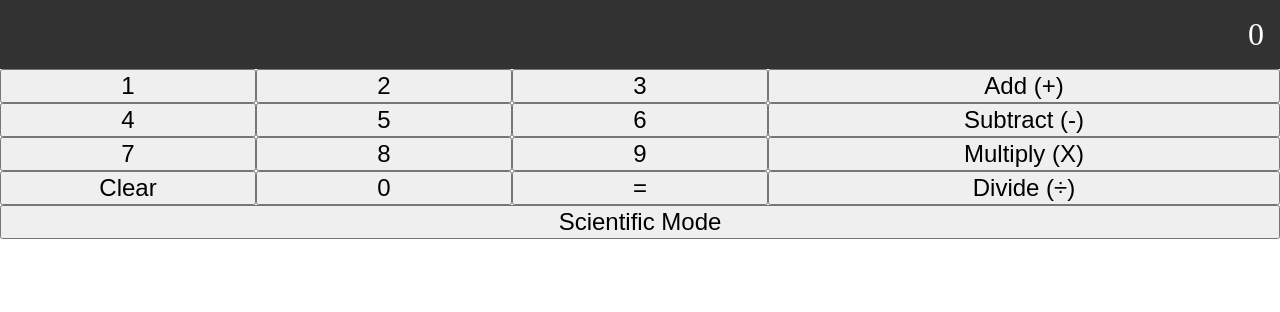
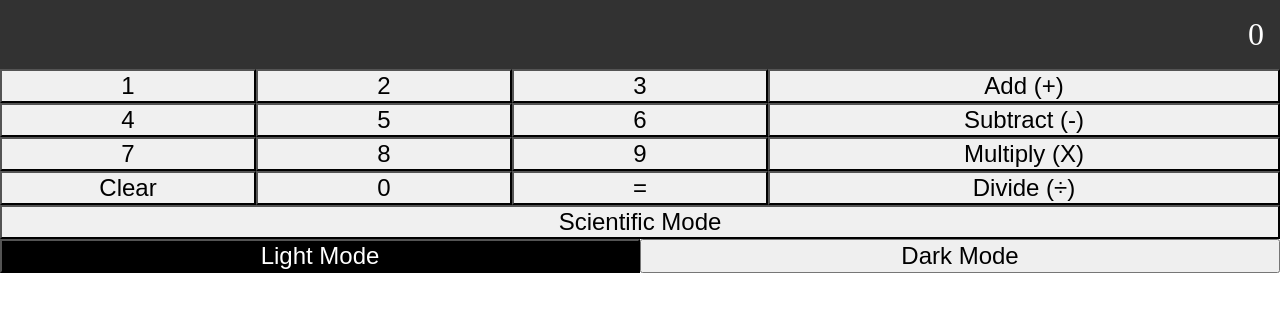
Before and after one commit to theapoorvsrivastav/react-simple-calculator, a React (Create React App) app: page / in a window 1280 px wide. Shown: the top 312 px of the page. Built offline with nearby package versions, Linux system fonts and the light colour scheme.

Commit message:
Goal 3 added light/dark mode

```diff
--- a/package.json
+++ b/package.json
@@ -1,8 +1,9 @@
 {
   "name": "simple-react-calculator",
-  "version": "0.1.0",
+  "version": "0.0.1",
   "private": true,
   "dependencies": {
+    "node-sass": "4.14.1",
     "react": "^16.8.6",
     "react-dom": "^16.8.6",
     "react-scripts": "^3.4.1"
--- a/src/Button.css
+++ b/src/Button.css
@@ -1,6 +1,8 @@
 .button {
   width: 20%;
   font-size: 1.5rem;
+  background: #f0f0f0;
+  color: #000;
 }
 
 .button:focus {
--- a/src/Calculator.css
+++ /dev/null
@@ -1,3 +0,0 @@
-.calculator {
-  display: block;
-}
--- a/src/Calculator.js
+++ b/src/Calculator.js
@@ -2,7 +2,7 @@ import React from 'react';
 import Engine from './Engine.js';
 import Display from './Display.js';
 import Button from './Button.js';
-import './Calculator.css';
+import './Calculator.scss';
 
 class Calculator extends React.Component {
   constructor(props) {
@@ -14,6 +14,11 @@ class Calculator extends React.Component {
     };
     this.handleButtonClick = this.handleButtonClick.bind(this);
     this.handleScienceClick = this.handleScienceClick.bind(this);
+    this.handleLightMode = this.handleLightMode.bind(this);
+    this.handleDarkMode = this.handleDarkMode.bind(this);
+    this.calculatorDom = React.createRef();
+    this.lightNode = React.createRef();
+    this.darkNode = React.createRef();
   }
 
   handleButtonClick(value) {
@@ -28,9 +33,28 @@ class Calculator extends React.Component {
     });
   }
 
+  handleLightMode(){
+    let lightNode = this.lightNode.current;
+    let darkNode = this.darkNode.current;
+    let calcNode = this.calculatorDom.current;
+    darkNode.className= "";
+    lightNode.className="currentToggle";
+    calcNode.offsetParent.className="lightBg";
+    calcNode.className = "lightMode";
+  }
+  handleDarkMode(){
+    let lightNode = this.lightNode.current;
+    let darkNode = this.darkNode.current;
+    let calcNode = this.calculatorDom.current;
+    lightNode.className = "";
+    calcNode.offsetParent.className="darkBg";
+    darkNode.className = "currentToggle";
+    calcNode.className = "darkMode";
+  }
+
   render() {
     return (
-      <div className="calculator">
+      <div ref={this.calculatorDom}>
         <Display display={this.state.display} />
         <Button
           value="1"
@@ -129,7 +153,12 @@ class Calculator extends React.Component {
             buttonEnabled={this.state.isScientificEnabled}
             handleButtonClick={this.handleButtonClick} />
           : null}
+          <div className="colorToggle">
+            <button ref={this.lightNode} className="currentToggle" onClick={this.handleLightMode}>Light Mode</button>
+            <button ref={this.darkNode} onClick={this.handleDarkMode}>Dark Mode</button>
+        </div>
       </div>
+
     );
   }
 }
--- /dev/null
+++ b/src/Calculator.scss
@@ -0,0 +1,24 @@
+.colorToggle{
+  width: 100%;
+  button{
+    width: 50%;
+    font-size: 1.5rem;
+  }
+  .currentToggle{
+    background: #000000;
+    color: #ffffff;
+  }
+}
+
+.lightMode{
+  button{
+    background: #f0f0f0;
+    color: #000000;
+  }
+}
+.darkMode{
+  button{
+    background: #666666;
+    color: #ffffff;
+  }
+}
--- a/src/Display.js
+++ b/src/Display.js
@@ -1,5 +1,5 @@
 import React from 'react';
-import './Display.css';
+import './Display.scss';
 
 export const Display = (props) =>(
   <div className="display">
--- a/src/Display.css
+++ b/src/Display.scss
@@ -6,8 +6,8 @@
   display: flex;
   align-items: flex-end;
   flex-direction: column-reverse;
+
+  .displaySpan {
+    margin: 1rem;
+  }
 }
-
-.displaySpan {
-  margin: 1rem;
-}
--- a/src/Engine.js
+++ b/src/Engine.js
@@ -253,9 +253,6 @@ class Engine {
     }
     return number;
   }
-  containDecimalPoint(number) {
-    return number.includes(".");
-  }
 }
 
 export default Engine;
--- a/src/index.css
+++ b/src/index.css
@@ -2,3 +2,10 @@ body {
   margin: 0;
   padding: 0;
 }
+
+.lightBg{
+  background: #ffffff;
+}
+.darkBg{
+  background: #000000;
+}
```
Also changed, not shown: 2 other files (tests, documents, lock files or other folders).
